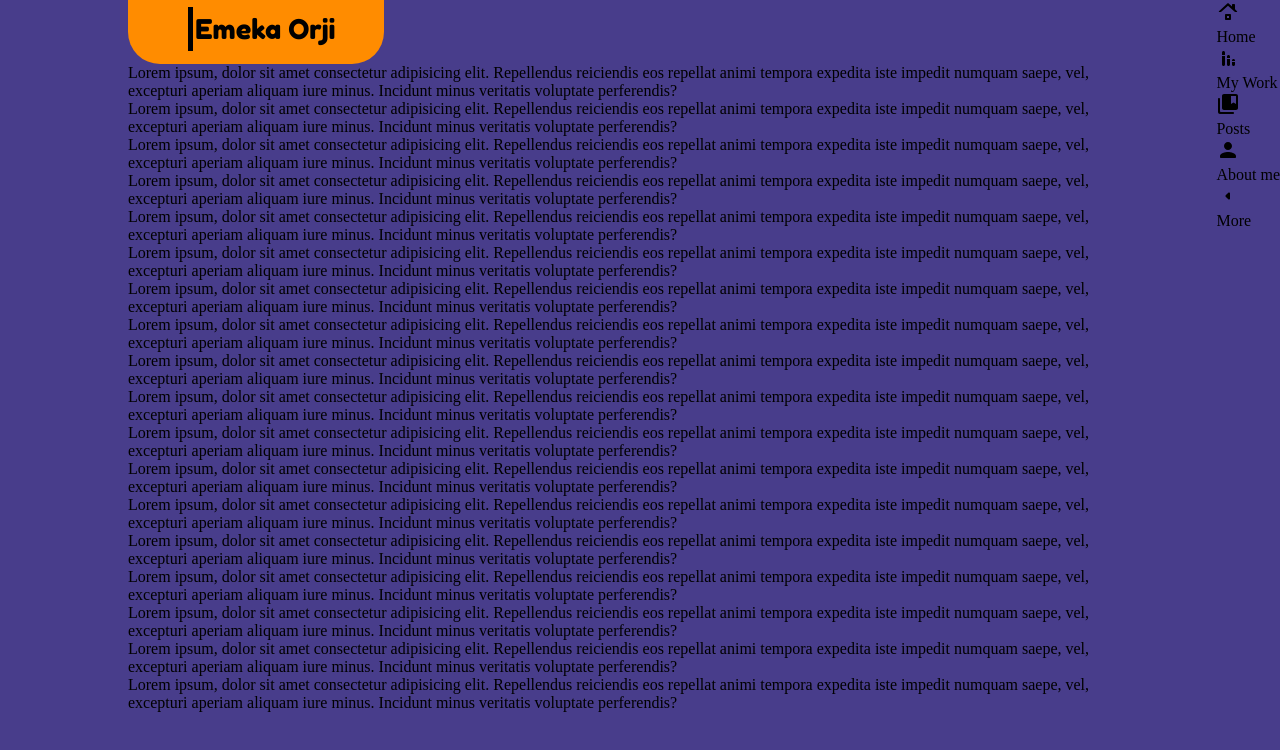
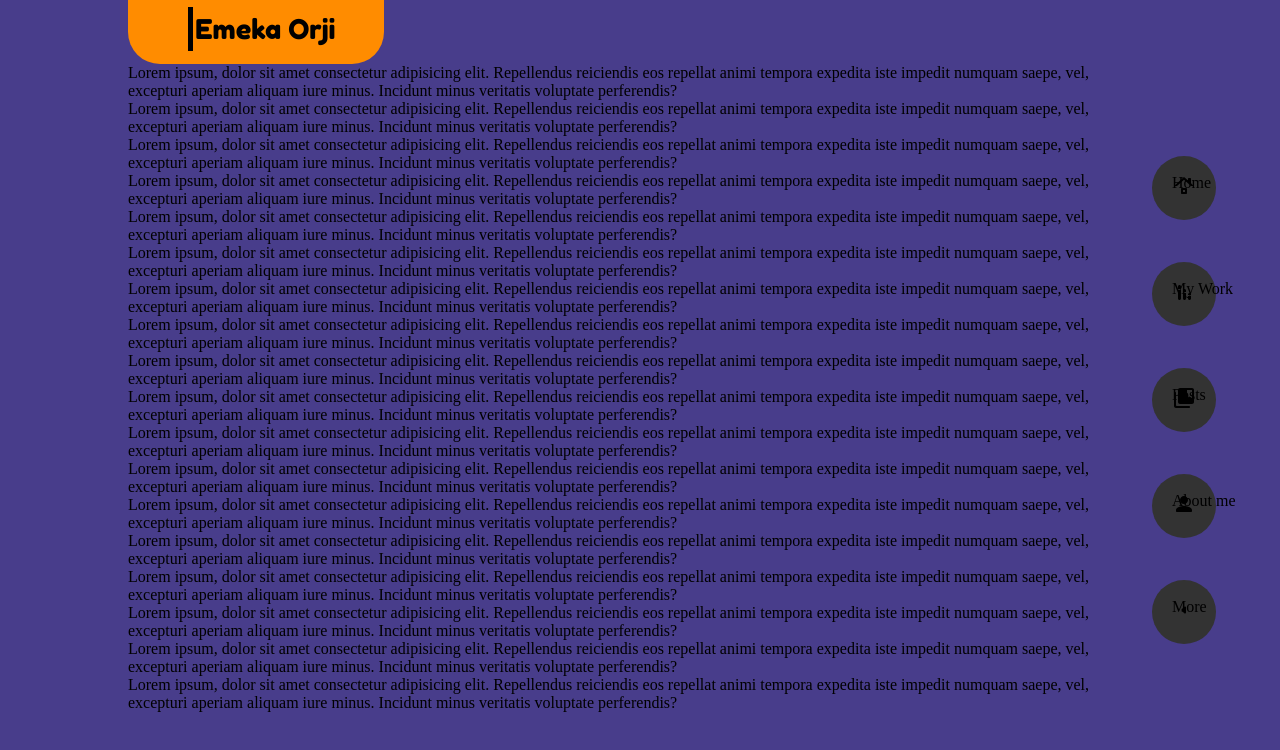
Before and after one commit to EmekaOrji/my-portfolio-website, a plain HTML site: page index.html in a window 1280 px wide. Drawn offline with Linux system fonts and the light colour scheme.

Commit message:
About to test an idea

```diff
--- a/assets/css/style.css
+++ b/assets/css/style.css
@@ -93,8 +93,34 @@ a.title {
 .navbar {
   position: fixed;
   top: 0;
-  right: 0;
+  right: 5%;
   height: 100%;
-  /* background: red; */
+  display: flex;
+  justify-content: center;
+  align-items: center;
+}
+.navbar_container {
+  height: 61%;
+  display: flex;
+  justify-content: space-between;
+  flex-direction: column;
+}
+.navbar_item {
+  /* padding: 1em; */
+  width: 4em;
+  background: #333;
+  border-radius: 50%;
+  aspect-ratio: 1 / 1;
+  display: flex;
+  justify-content: center;
+  align-items: center;
+}
+.navbar_item_text {
+  position: relative;
+}
+.nav_tip {
+  position: absolute;
+  top: 0;
+  white-space: nowrap;
 }
 /* ========== NAVBAR SECTION ENDS ========== */
```
